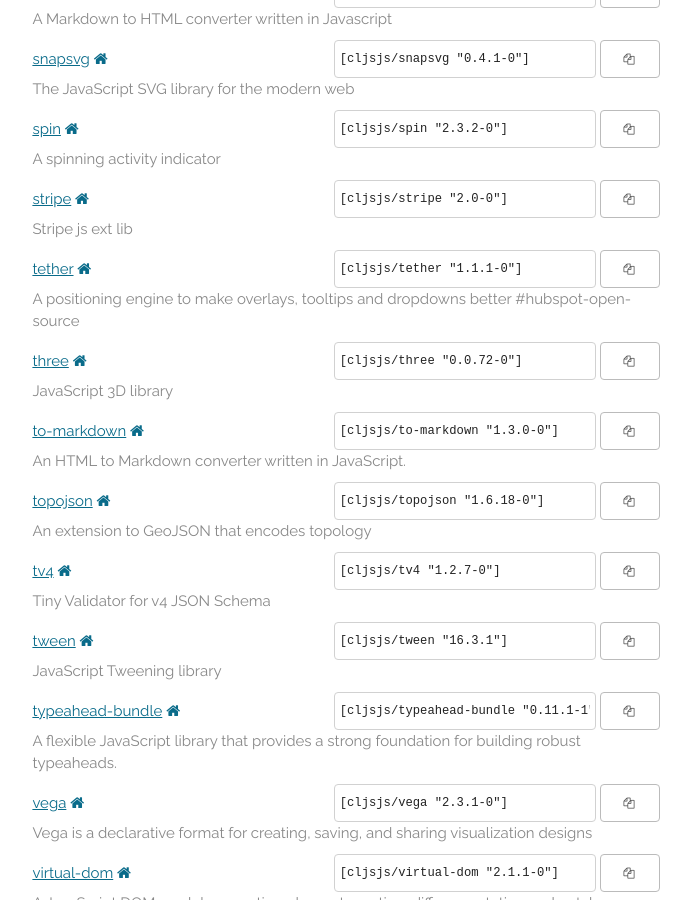
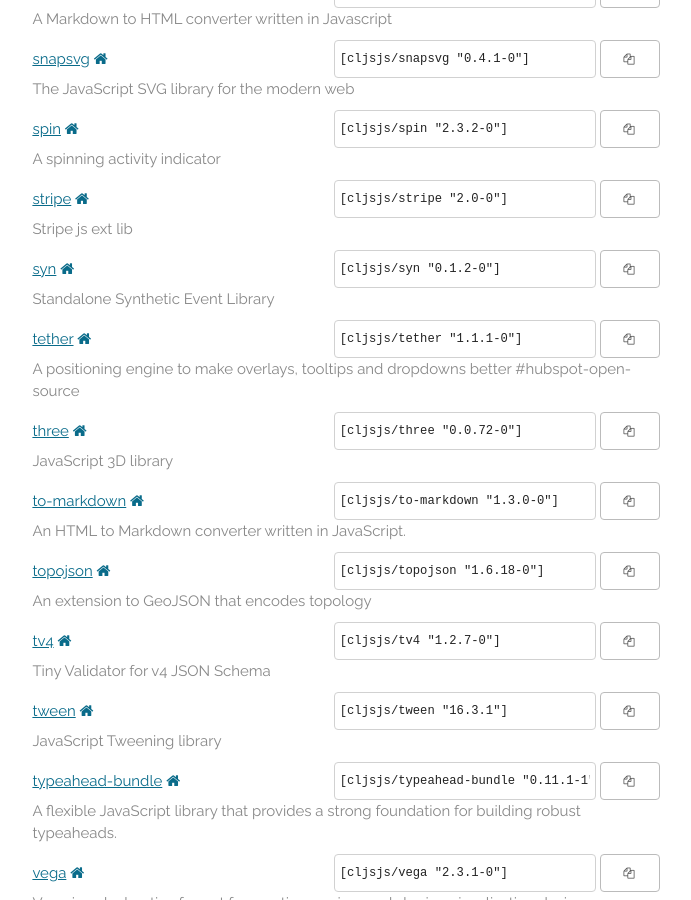
Before and after one commit to cljsjs/cljsjs.github.io, a Jekyll site: the page built from index.markdown, in a window 1280 px wide and 900 px high, scrolled down 11236 px. Shown: the whole window, without its empty margins (294-985 px from the left). Built offline with Jekyll 4.4.1, drawn with Linux system fonts in a browser that asks for light colours; nearby versions of some CDN libraries; comment, search, counter and statistics services are not loaded.

Commit message:
Automatic update

```diff
--- a/_includes/packages.html
+++ b/_includes/packages.html
@@ -1269,6 +1269,15 @@
     <p class="description">Stripe js ext lib</p>
   </li>
   <li>
+    <a href="https://clojars.org/cljsjs/syn">syn</a>
+    <a href="https://github.com/bitovi/syn" target="new"><i class="fa fa-home"></i></a>
+    <span class="clojars">
+      <input type="text" value='[cljsjs/syn "0.1.2-0"]'/>
+      <button data-clipboard-text='[cljsjs/syn "0.1.2-0"]'><i class="fa fa-copy"></i></button>
+    </span>
+    <p class="description">Standalone Synthetic Event Library</p>
+  </li>
+  <li>
     <a href="https://clojars.org/cljsjs/tether">tether</a>
     <a href="http://github.hubspot.com/tether" target="new"><i class="fa fa-home"></i></a>
     <span class="clojars">
```
